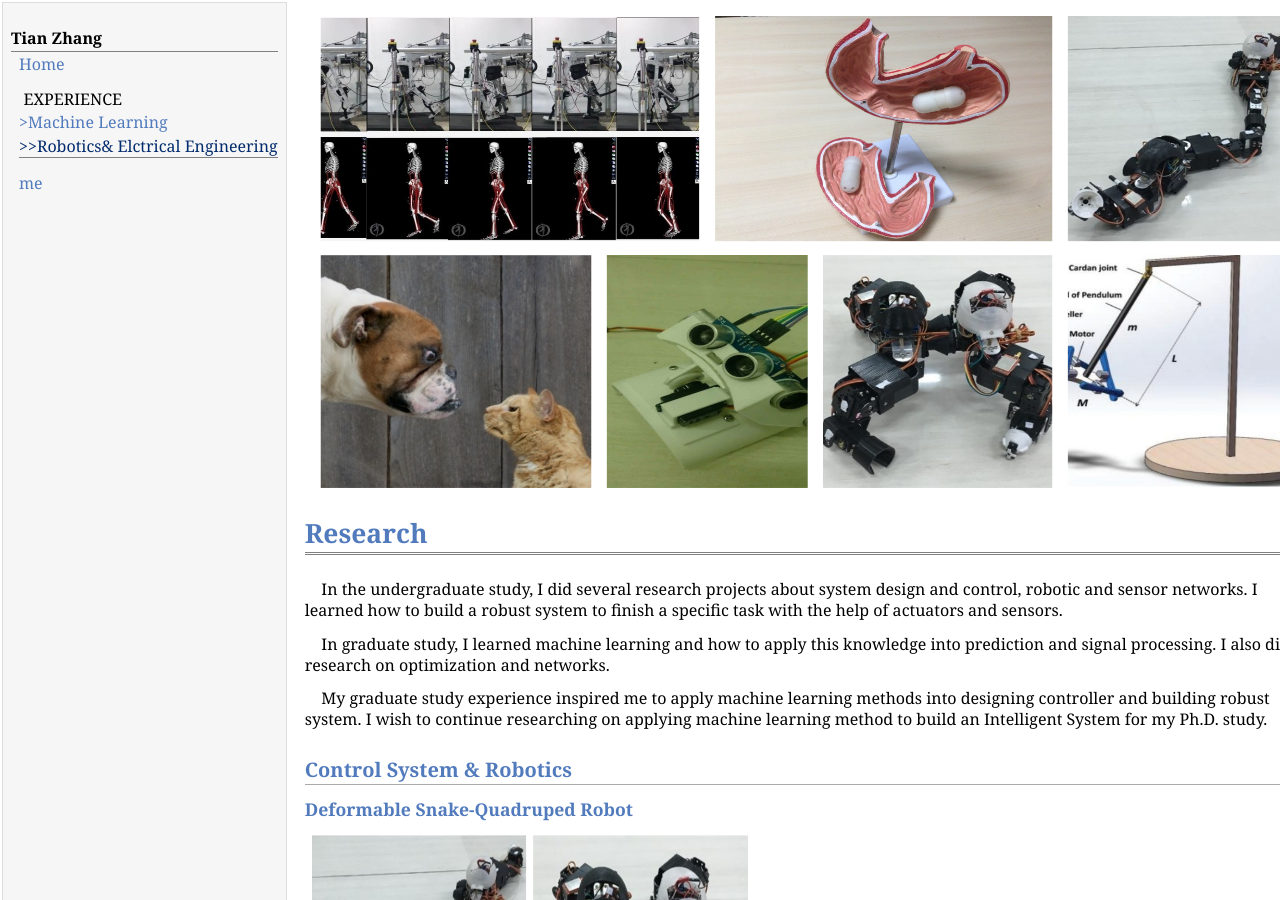
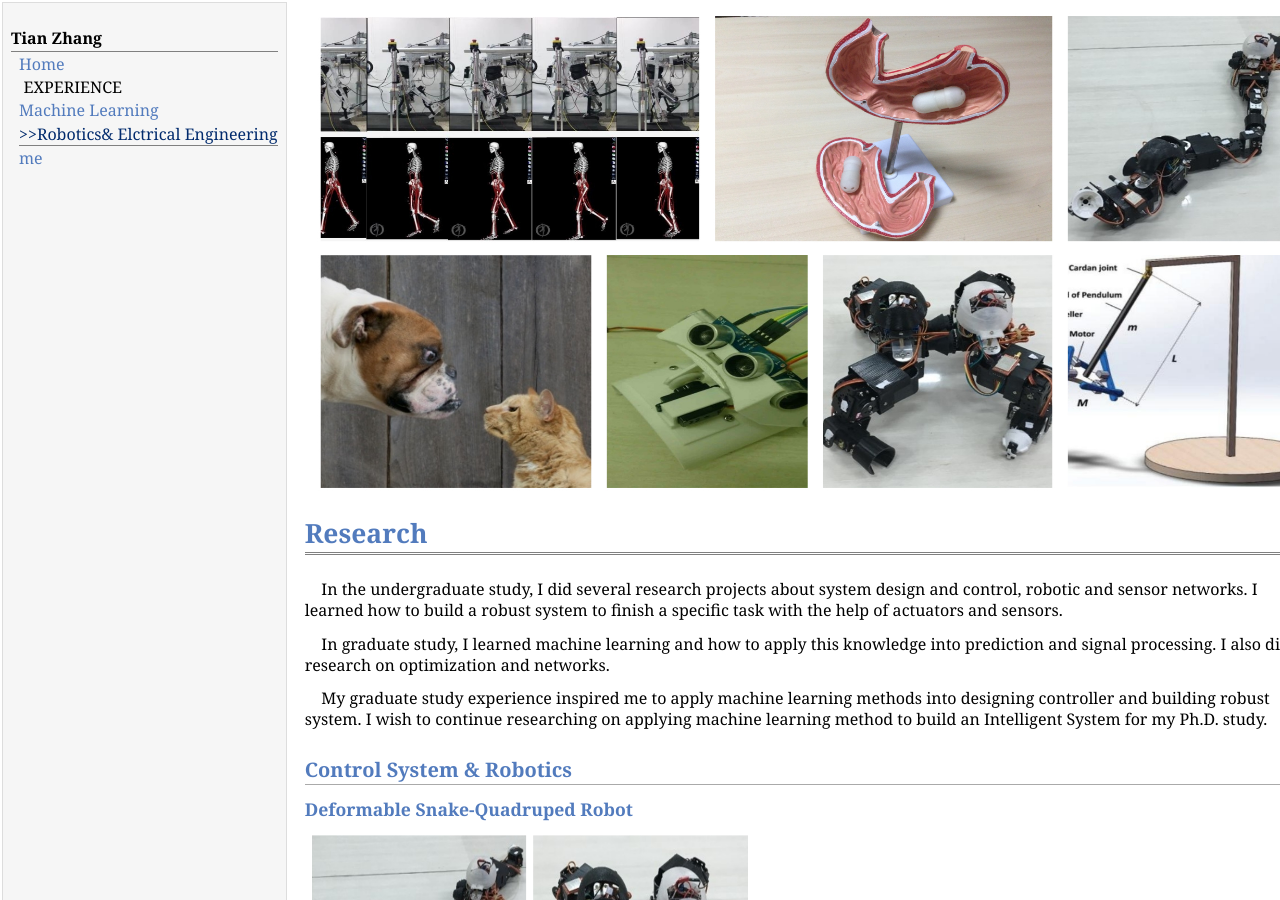
Before and after one commit to dukesky/dukesky.github.io, a Jekyll site: the page ee.html, which Jekyll copies as it is, in a window 1280 px wide and 900 px high. Built offline with Jekyll 4.4.1, drawn with Linux system fonts in a browser that asks for light colours.

Commit message:
Update ee.html

```diff
--- a/ee.html
+++ b/ee.html
@@ -13,11 +13,9 @@
 <td id="layout-menu">
 <div class="menu-category">Tian Zhang</div>
 <div class="menu-item"><a href="index.html">Home</a></div>
-  </p>
 <div class="menu-item">&nbsp &nbspEXPERIENCE</a></div>
- <div class="menu-item"><a href="ml.html">>Machine Learning</a></div>
+ <div class="menu-item"><a href="ml.html">Machine Learning</a></div>
 <div class="menu-item"><a href="ee.html" class="current">>>Robotics& Elctrical Engineering</a></div>
- </p>
 <div class="menu-item"><a href="me.html">me</a></div
 </td>
 <td id="layout-content">
```
